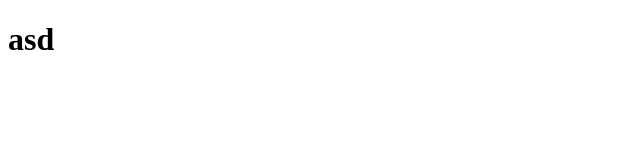
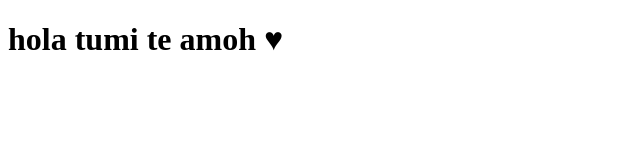
Before and after one commit to Aafterlife17/Aafterlife17.github.io, a plain HTML site: page index.html in a window 1280 px wide. Shown: the whole page, without its empty margins (0-640 px from the left). Drawn offline with Linux system fonts and the light colour scheme.

Commit message:
Update index.html

```diff
--- a/index.html
+++ b/index.html
@@ -7,6 +7,6 @@
     <title>Link Tree</title>
 </head>
 <body>
-    <h1>asd</h1>
+    <h1>hola tumi te amoh ♥</h1>
 </body>
 </html>
```
